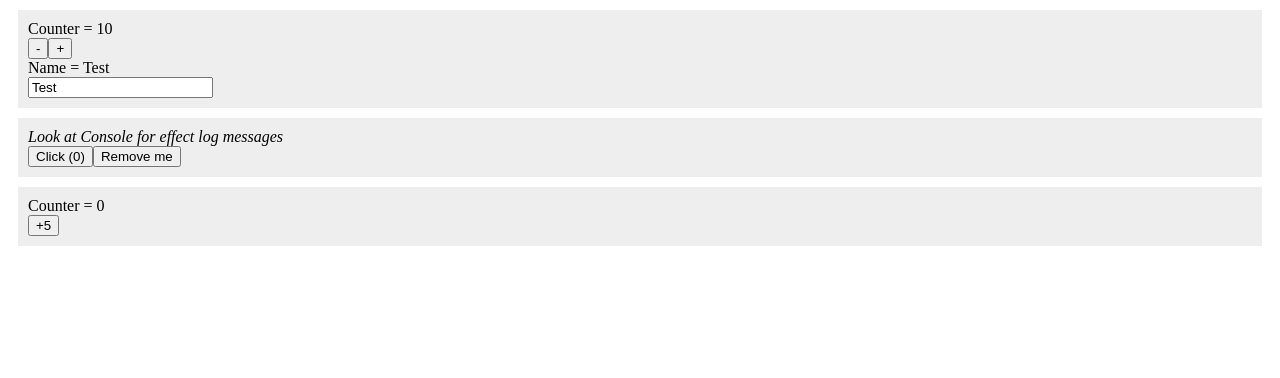
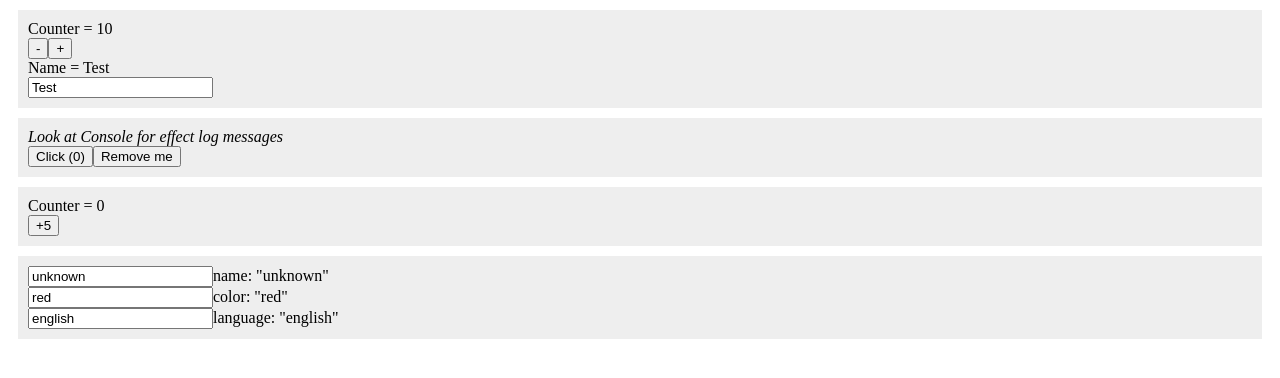
Before and after one commit to Toxe/react-hooks, a React (Create React App) app: page / in a window 1280 px wide. Shown: the top 378 px of the page. Built offline with nearby package versions, Linux system fonts and the light colour scheme.

Commit message:
Add StateHookWithObject

```diff
--- a/src/App.js
+++ b/src/App.js
@@ -2,6 +2,7 @@ import React, { Component } from "react";
 import SimpleStateHooks from "./SimpleStateHooks";
 import SimpleEffectHooks from "./SimpleEffectHooks";
 import StateHookWithPreviousState from "./StateHookWithPreviousState";
+import StateHookWithObject from "./StateHookWithObject";
 
 export default class App extends Component {
     render() {
@@ -10,6 +11,7 @@ export default class App extends Component {
                 <SimpleStateHooks />
                 <SimpleEffectHooks />
                 <StateHookWithPreviousState />
+                <StateHookWithObject />
             </div>
         );
     }
--- /dev/null
+++ b/src/StateHookWithObject.js
@@ -0,0 +1,28 @@
+import React, { useState } from "react";
+
+export default function StateHookWithObject() {
+    const [user, setUser] = useState({ name: "unknown", color: "red", language: "english" });
+
+    return (
+        <div style={style}>
+            <div>
+                <input type="text" value={user.name} onChange={(e) => setUser({ ...user, name: e.target.value })} />
+                name: "{user.name}"
+            </div>
+            <div>
+                <input type="text" value={user.color} onChange={(e) => setUser({ ...user, color: e.target.value })} />
+                color: "{user.color}"
+            </div>
+            <div>
+                <input type="text" value={user.language} onChange={(e) => setUser({ ...user, language: e.target.value })} />
+                language: "{user.language}"
+            </div>
+        </div>
+    );
+}
+
+const style = {
+    background: "#eee",
+    padding: "10px",
+    margin: "10px",
+};
```
